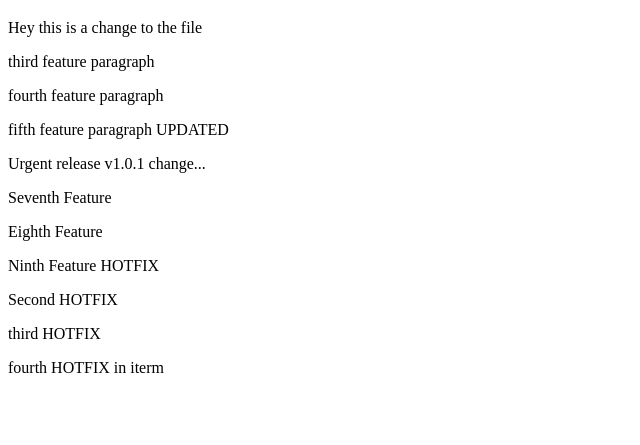
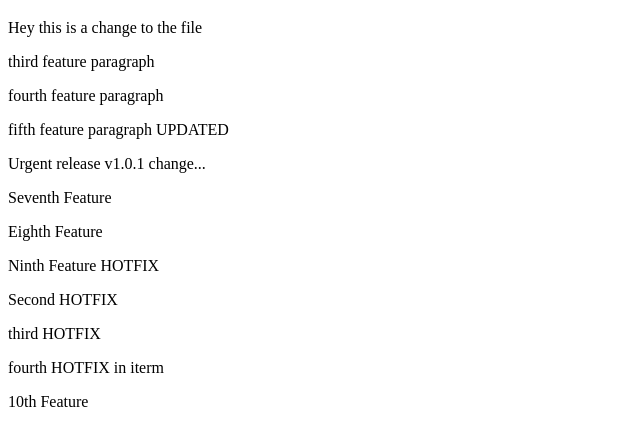
Before and after one commit to syamanashi/flow-ex, a plain HTML site: page index.html in a window 1280 px wide. Shown: the part 61-506 px from the top of the page, without its empty margins (0-640 px from the left). Drawn offline with Linux system fonts and the light colour scheme.

Commit message:
this is the tenth feature

```diff
--- a/index.html
+++ b/index.html
@@ -19,6 +19,6 @@
     <p>Second  HOTFIX</p>
     <p>third  HOTFIX</p>
     <p>fourth  HOTFIX in iterm</p>
-
+    <p>10th Feature</p>
 </body>
 </html>
```
